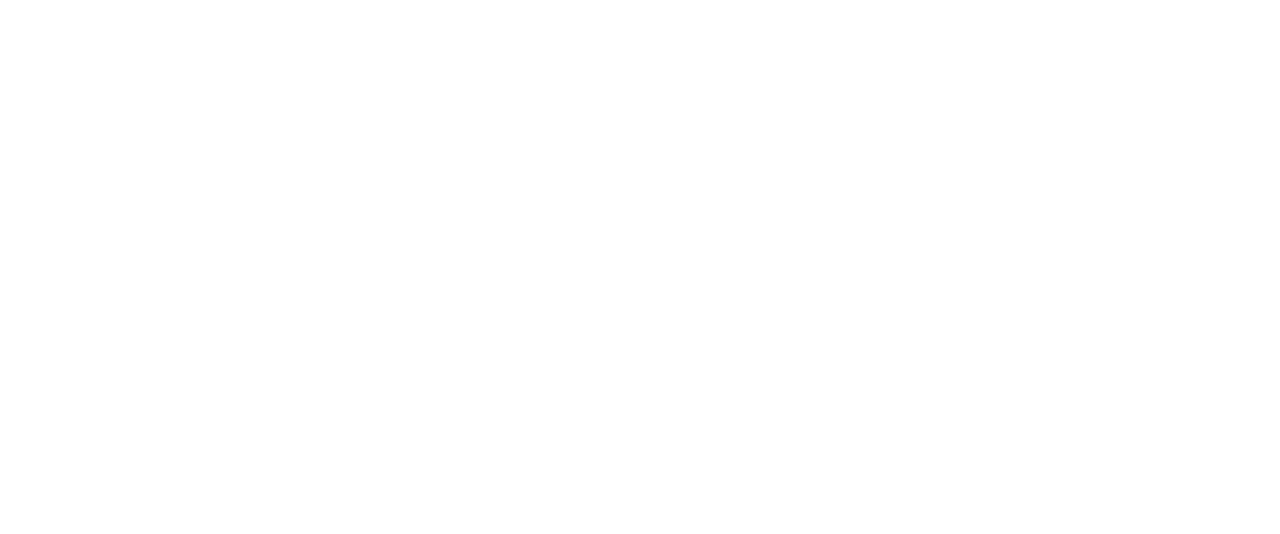
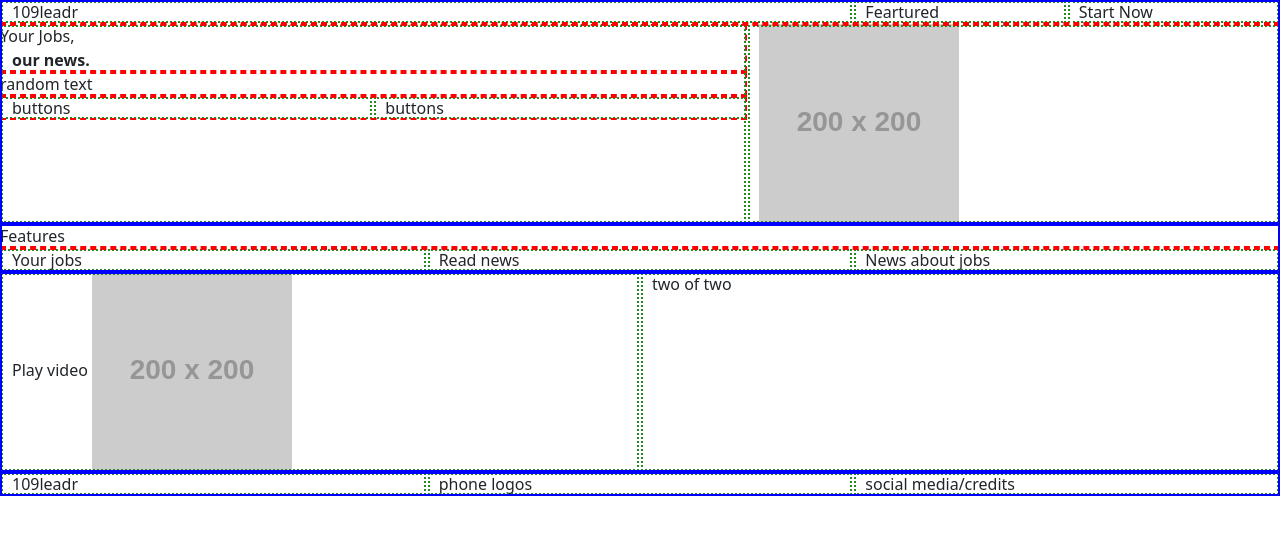
Before and after one commit to Parker-ward/leader, a plain HTML site: page index.html in a window 1280 px wide. Drawn offline with nearby package versions, Linux system fonts and the light colour scheme; placeholder pictures from the web are drawn by us.

Commit message:
first attempt

```diff
--- a/index.html
+++ b/index.html
@@ -1,14 +1,134 @@
 <!DOCTYPE html>
 <html lang="en">
+
     <head>
         <meta charset="UTF-8">
         <meta http-equiv="X-UA-Compatible" content="IE=edge">
         <meta name="viewport" content="width=device-width, initial-scale=1.0">
-    <title>Document</title>
+        <title>leader</title>
+
         <link href="https://cdn.jsdelivr.net/npm/bootstrap@5.2.0/dist/css/bootstrap.min.css" rel="stylesheet" integrity="sha384-gH2yIJqKdNHPEq0n4Mqa/HGKIhSkIHeL5AyhkYV8i59U5AR6csBvApHHNl/vI1Bx" crossorigin="anonymous">
         <script src="https://cdn.jsdelivr.net/npm/bootstrap@5.2.0/dist/js/bootstrap.bundle.min.js" integrity="sha384-A3rJD856KowSb7dwlZdYEkO39Gagi7vIsF0jrRAoQmDKKtQBHUuLZ9AsSv4jD4Xa" crossorigin="anonymous" defer></script>
+
+
+        <link rel="stylesheet" href="style.css">
+        <style>
+            body.debug .container,
+            body.debug .container-fluid {
+                outline: 2px double blue;
+                outline-offset: -2px;
+            }
+            body.debug .row {
+                outline: 2px dashed red;
+                outline-offset: -2px;
+            }
+            body.debug [class*="col-"] {
+                outline: 2px dotted forestgreen;
+                outline-offset: -3px;
+            }
+            </style>
+
 </head>
-<body>
+
+
+<body class="debug">
+
+    <header class="container-fluid">
+        <!-- SECTION -->
+        <div class="row">
+            <div class="col-8">
+                109leadr
+            </div>
+            <div class="col-2">
+                Feartured
+            </div>
+            <div class="col-2">
+                Start Now
+            </div>
+        </div>
+
+        <!-- SECTION -->
+        <div class="row">
+            <div class="col-7">
+                <div class="row">
+                    Your Jobs, <b>our news.</b>
+                </div>
+                <div class="row">
+                    random text
+                </div>
+                <div class="row">
+                    <div class="col-6">
+                        buttons
+                    </div>
+                    <div class="col-6">
+                        buttons
+                    </div>
+                </div>
+            </div>
+            <div class="col-5">
+                <img src="https://via.placeholder.com/200" alt="">
+            </div>
+        </div>
+
+    </header>
+
+    <main class="container-fluid">
+        <!-- SECTION  -->
+        <div class="row">
+            Features
+        </div>
+        <div class="row">
+            <div class="col-4">
+                Your jobs
+            </div>
+            <div class="col-4">
+                Read news
+            </div>
+            <div class="col-4">
+                News about jobs
+            </div>
+        </div>
+
+    </main>
+
+    <main class="container-fluid">
+        <!-- SECTION -->
+        <div class="row">
+
+            <div class="col-6">
+                Play video
+                <img src="https://via.placeholder.com/200" alt="">
+            </div>
+            <div class="col-6">
+                two of two
+            </div>
+        </div>
+
+
+
+
+
+
+    </main>
+
+    <footer class="container-fluid">
+        <!-- SECTION -->
+        <div class="row">
+
+            <div class="col-4">
+                109leadr
+            </div>
+            <div class="col-4">
+                phone logos
+            </div>
+            <div class="col-4">
+                social media/credits
+            </div>
+        </div>
+
+    </footer>
+
+
 
 </body>
 </html>
```
Also changed, not shown: style.css (added). Lines whose indentation alone changed are shown as unchanged.
